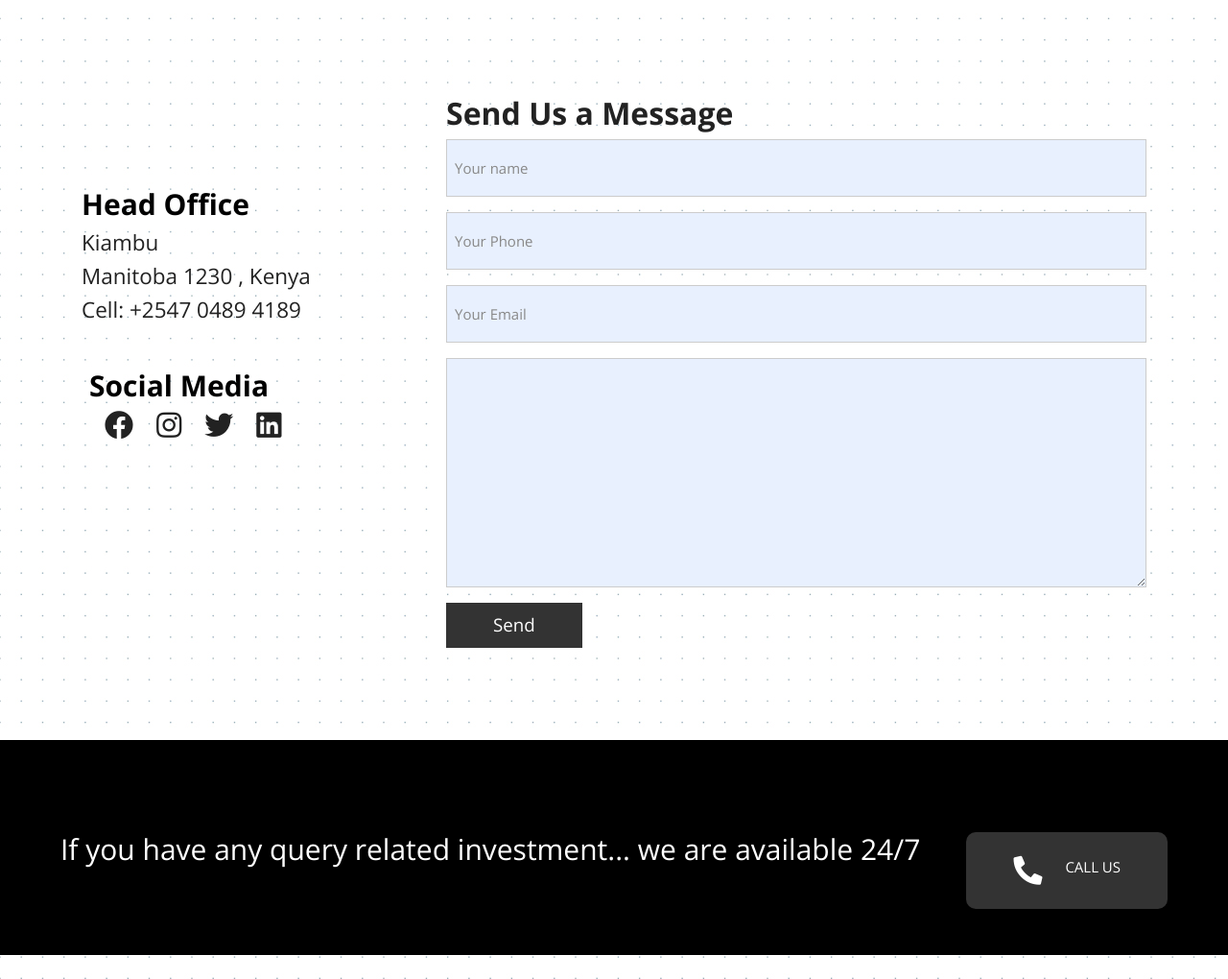
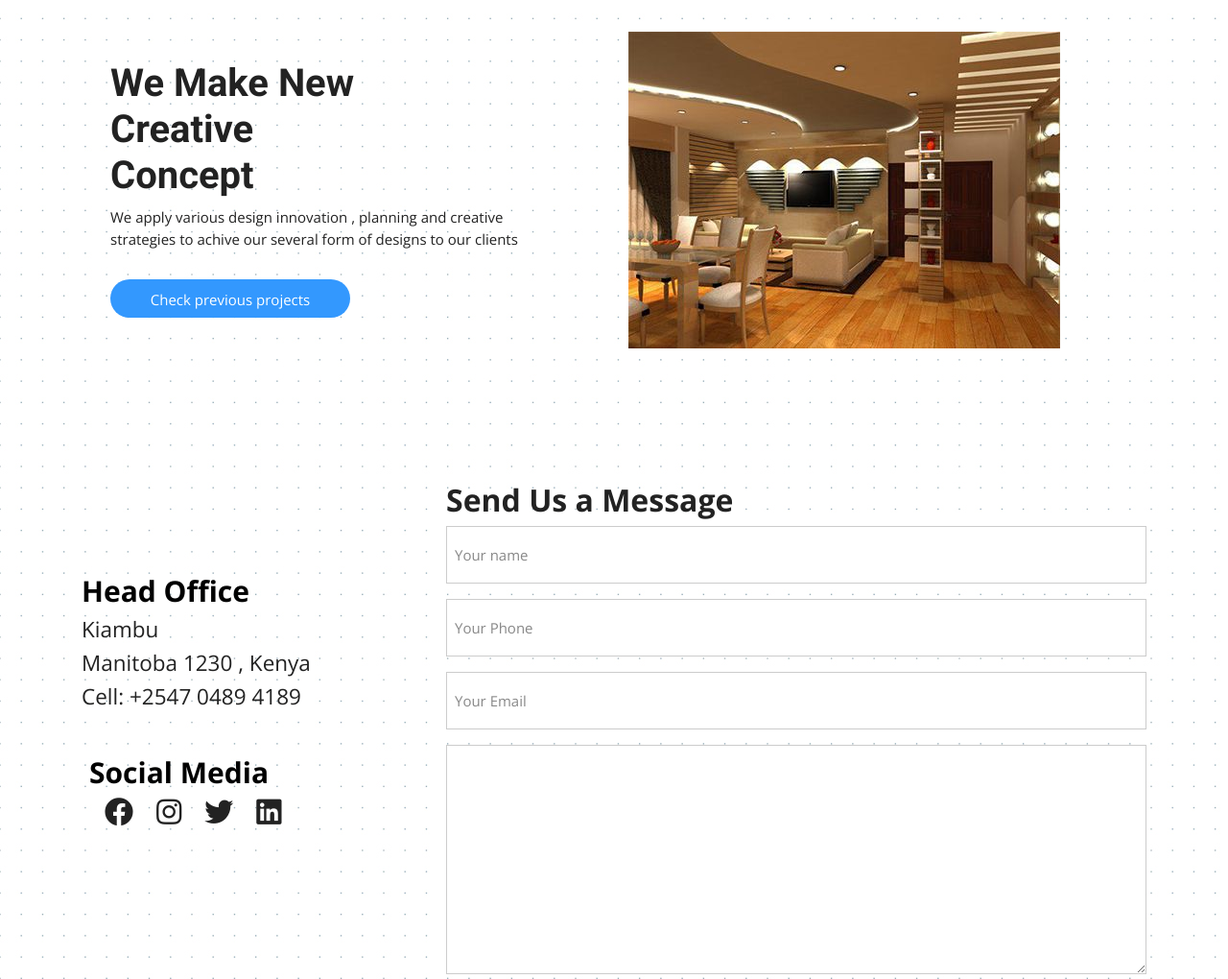
Before and after one commit to ELIJAHKUNGU/wall-V2, a plain HTML site: page contacts.html in a window 1280 px wide. Shown: the part 514-1534 px from the top of the page at 96% size. Drawn offline with nearby package versions, Linux system fonts and the light colour scheme; a web font is replaced by a local one.

Commit message:
contacts  page

```diff
--- a/contacts.html
+++ b/contacts.html
@@ -54,6 +54,25 @@
       <h2>WE'RE HERE FOR YOU</h2>
     </div>
   </section>
+  <section class="pre-contact">
+    <div class="container">
+      <div class="row pre-contact-details">
+        <div class="col-sm-6 col-lg-6">
+          <div class="contact-desc">
+            <h1>We Make New Creative Concept</h1>
+            <p>We apply various design innovation , planning and creative strategies to achive our several form of
+              designs to our clients</p>
+            <button><a href="/projects.html">Check previous projects</a></button>
+          </div>
+        </div>
+        <div class="col-sm-6 col-lg-6">
+          <div class="contact-desc-img">
+            <img src="/images/gypsum-4.jpg" alt="">
+          </div>
+        </div>
+      </div>
+    </div>
+  </section>
   <section class="form">
     <div class="mt-5">
       <div class="pt-5">
@@ -94,7 +113,7 @@
                 <div class="form-group">
                   <textarea name="" class="form-control" id="" cols="30" rows="10"></textarea>
                 </div>
-              <button type="submit" class="btn pl-5 pr-5 btn-lg bg-dark text-white">Send</button>
+                <button type="submit" class="btn-submit text-white">Send</button>
 
               </form>
 
@@ -104,15 +123,6 @@
       </div>
     </div>
   </section>
-  <section class="call-us mt-5 mb-5 pt-5">
-    <div class="col-sm-12 p-5">
-      <div class="row justify-content-center">
-        <h2 class="d-flex justify-content-center">If you have any query related investment... we are available 24/7</h2>
-     <button class="d-flex justify-content-center btn bg-dark text-white pl-5 pr-5 ml-5 pt-4 pb-4 "><i class="fas mr-4  fa-phone-alt "></i> CALL US</button>
-      </div>
-    </div>
-  </section>
-
   <section id="my-footer">
     <div class="container">
       <div class="row">
--- a/css/style.css
+++ b/css/style.css
@@ -784,6 +784,31 @@ CONTACTS PAGES
 	font-weight: 900;
 	color: #000;
 }
+.pre-contact-details {
+	padding: 30px 0;
+}
+.contact-desc {
+	padding: 30px;
+}
+.contact-desc > h1 {
+	font-family: "Roboto", sans-serif;
+	font-size: 40px;
+	font-weight: 700;
+	width: 60%;
+}
+
+.contact-desc > button {
+	margin: 15px 0;
+	width: 250px;
+	background-color: #3398fe;
+	padding: 10px 15px;
+	height: 40px;
+	border: none;
+	border-radius: 25px;
+}
+.contact-desc > button > a {
+	color: white;
+}
 .contacts-banner h1 {
 	padding-top: 20rem;
 	color: #fff;
@@ -800,14 +825,18 @@ CONTACTS PAGES
 }
 .form form input {
 	height: 60px;
-	background-color: #e8f0fe;
+	background-color: white;
+}
+.btn-submit {
+	background-color: #3398fe;
+	width: 200px;
+	border: none;
+	height: 50px;
+	border-radius: 25px;
+	padding: 10px 15px;
 }
 .form form textarea {
-	background-color: #e8f0fe;
-}
-.call-us {
-	background-color: #000;
-	color: #fff;
+	background-color: white;
 }
 .call-us button {
 	border-radius: 10px;
```
Lines whose indentation alone changed are shown as unchanged.
